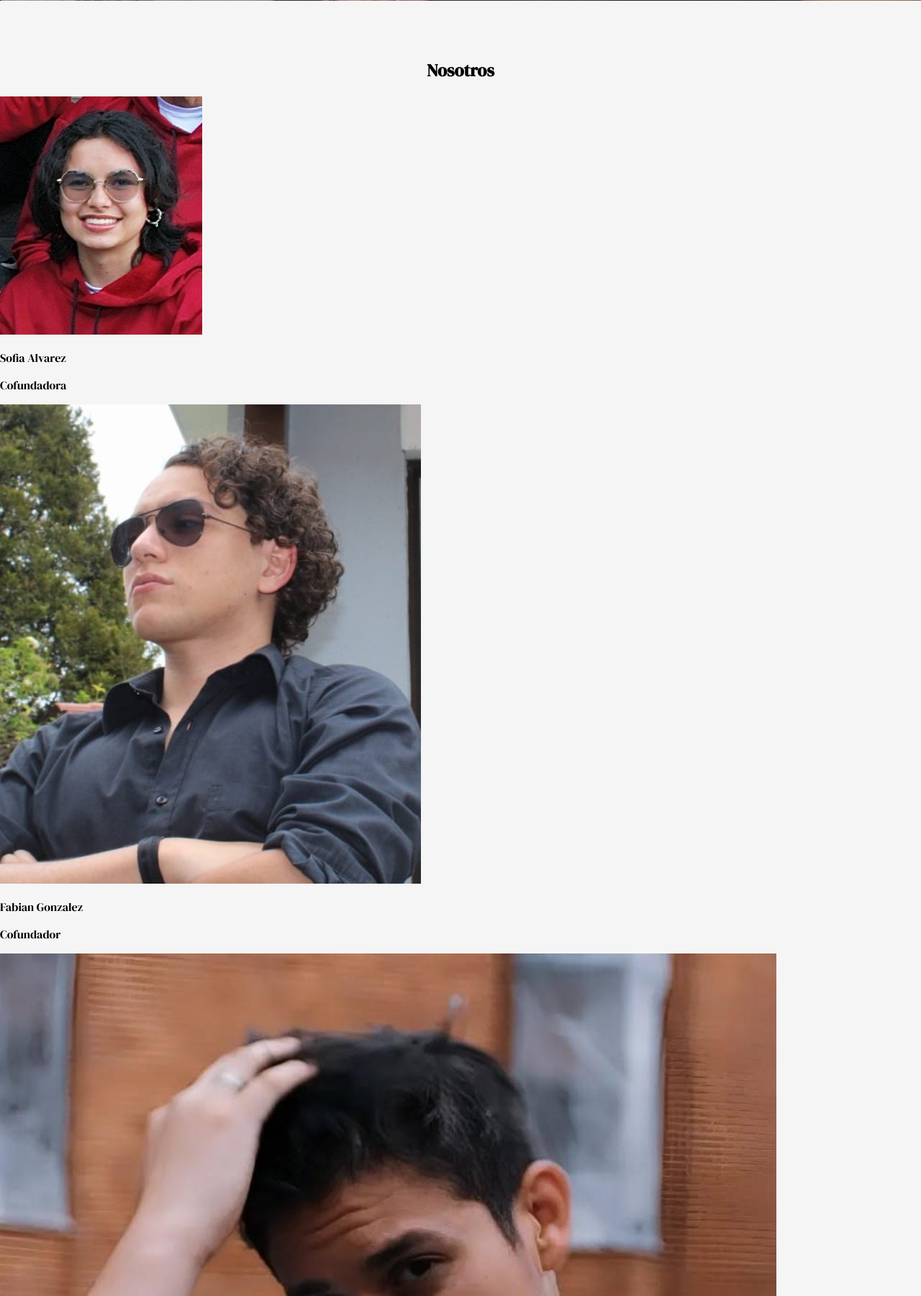
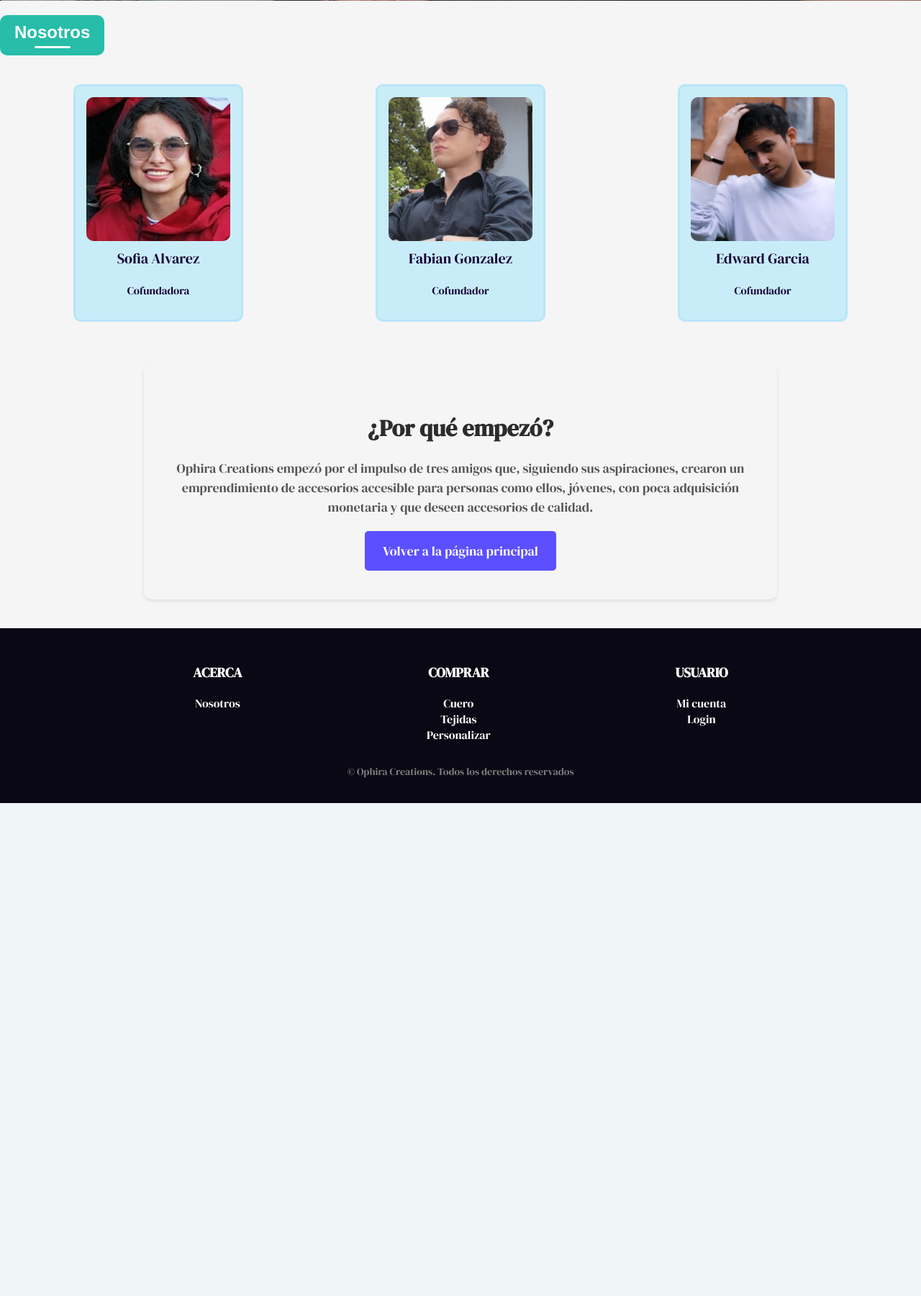
Before and after one commit to Edward132022/pagina-web-ofira, a PHP site: page /nosotros.html in a window 1280 px wide. Shown: the part 499-2300 px from the top of the page at 72% size. After the commit the page ends 1615 px from the top, so only its background shows below. Run offline with PHP 8.4, Linux system fonts and the light colour scheme.

Commit message:
se elimino el archivo prueba, se grego bien el estilo de os titulos, y se integro el nosotros

```diff
--- a/index.html
+++ b/index.html
@@ -148,6 +148,6 @@
             <p>© Ophira Creations. Todos los derechos reservados</p>
         </div>
     </footer>
-
+    <script src="script.js"></script> <!-- Enlace al archivo JavaScript -->
 </body>
 </html>
--- a/nosotros.html
+++ b/nosotros.html
@@ -58,8 +58,9 @@
 </div>
 
   <!-- Contenido principal -->
+
   <main>
-    <h2 class="titulo">Nosotros</h2>
+    <h2 class="titulo-disponibles">Nosotros</h2>
     <section class="images-grid">
         <!-- Miembro 1 -->
 
--- a/styles.css
+++ b/styles.css
@@ -600,6 +600,78 @@ footer {
         text-align: center; /* Texto centrado */
     }
 }
+/* Contenedor de los productos */
+.images-grid {
+    display: grid;
+    grid-template-columns: repeat(auto-fit, minmax(250px, 1fr)); /* Diseño responsive */
+    gap: 20px;
+    padding: 20px;
+    justify-items: center;
+}
+
+.fotos{
+    width: 200px; /* Tamaño uniforme del contenedor */
+    padding: 15px;
+    border: 3px solid hsl(198, 82%, 85%);
+    border-radius: 10px; /* Bordes redondeados */
+    text-align: center;
+    background-color: rgb(200, 237, 249);
+}
+.fotos img {
+    width: 200px; /* Asegura que la imagen no se salga */
+    height: 200px; /* Mantiene la proporción */
+    object-fit: cover; /* Evita que las imágenes se deformen */
+    border-radius: 10px; /* Opcional, para esquinas redondeadas */
+}
+.textname {
+    color: hwb(265 0% 80%); /* Rojo llamativo */
+    font-size: 20px;
+    margin-top: 5px;
+}
+.textt {
+    color: hwb(265 0% 80%); /* Rojo llamativo */
+    font-size: 15px;
+    margin-top: 5px;
+}
+/* Sección "¿Por qué empezó?" */
+.why-started {
+    text-align: center;
+    margin: 40px auto;
+    max-width: 800px;
+    padding: 40px;
+    background-color: #f5f5f5;
+    border-radius: 10px;
+    box-shadow: 0px 2px 5px rgba(0, 0, 0, 0.1);
+}
+
+.why-started h2 {
+    font-size: 32px;
+    margin-bottom: 20px;
+    color: #2c2c2c;
+}
+
+.why-started p {
+    font-size: 18px;
+    line-height: 1.5;
+    margin-bottom: 20px;
+    color: #555;
+}
+
+/* Estilo del botón "Volver a la página principal" */
+.btn-volver {
+    display: inline-block;
+    text-decoration: none;
+    color: #fff;
+    background-color: #5b4fff;
+    padding: 15px 25px;
+    border-radius: 5px;
+    transition: background 0.3s ease;
+    font-size: 18px;
+}
+
+.btn-volver:hover {
+    background-color: #4237d1;
+}
 
 /* Estilos generales del título */
 .titulo-disponibles {
@@ -607,7 +679,7 @@ footer {
     font-family: 'Poppins', sans-serif;
     font-weight: bold;
     color: white; /* Color del texto */
-    background-color: rgb(236, 168, 23); /* Color del fondo, puedes cambiarlo */
+    background-color: rgb(39, 189, 169); /* Color del fondo, puedes cambiarlo */
     padding: 10px 20px;
     display: inline-block;
     border-radius: 10px;
@@ -628,7 +700,7 @@ footer {
 /* Estilos responsive */
 @media (max-width: 768px) {
     .titulo-disponibles {
-        background-color: #ebbf45; /* Color diferente en pantallas pequeñas */
+        background-color: #41ccd5; /* Color diferente en pantallas pequeñas */
         font-size: 24px;
     }
 
```
Also changed, not shown: prueba.js (deleted).
